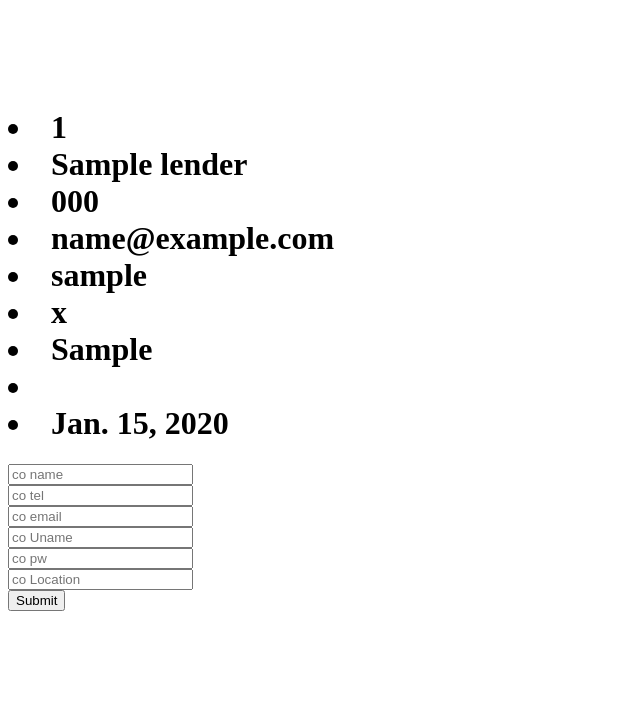
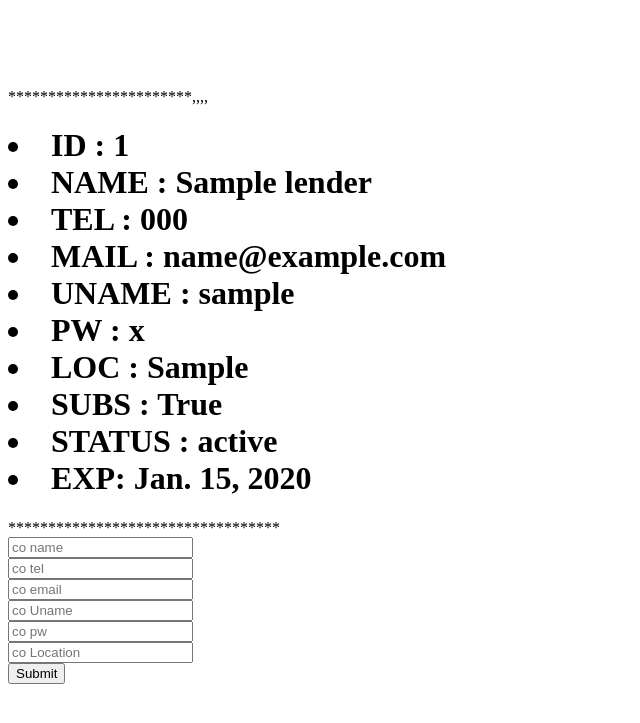
Before and after one commit to charleskim474/Lenders, a Django app: page / in a window 1280 px wide. Shown: the top 723 px of the page, without its empty margins (0-640 px from the left). Run offline with Django 5.2, Linux system fonts and the light colour scheme; tables that the repository leaves empty hold one stand-in row (values such as "Sample post").

Commit message:
Added auto free subscription and expiry culculation

```diff
--- a/Kimtech/models.py
+++ b/Kimtech/models.py
@@ -1,4 +1,5 @@
 from django.db import models
+from datetime import date, timedelta
 
 #Lenders' information
 
@@ -10,7 +11,8 @@ class Lender(models.Model):
     password = models.CharField(max_length = 100)
     location = models.CharField(max_length = 100)
     subscription = models.BooleanField(default = False)
-    expiry = models.DateField()
+    expiry = models.DateField(default = date.today() + timedelta(days = 30)) #Automatically add 30days expiry from today
+    subscription_status = models.CharField(max_length = 10, default = 'Trial') #Trial/Working
 
 
 #Borrower information
--- a/Kimtech/views.py
+++ b/Kimtech/views.py
@@ -19,7 +19,7 @@ def create_account(request):
         location = request.POST['location']
         #subscription logic here
         #Expiry check & update here
-        Lender.objects.create(co_name = co_name, tel = tel, email = email, username =username, password = password, location = location, expiry = '2025-04-03')
+        Lender.objects.create(co_name = co_name, tel = tel, email = email, username =username, password = password, location = location, subscription = True, subscription_status = 'Trial')#Expiry is added automatically
         print('\n\n=====>>SAVED SUCCESSFULLY\n\n')
 
       #  lender = Lender.objects.all()
--- a/templates/index.html
+++ b/templates/index.html
@@ -1,20 +1,24 @@
 <marquee><h1 style="color:red;">Welcome to lenders</h1></marquee>
 
 {% for l in lender %}
+***********************,,,,
 <h1><l>
-		<li>{{l.id}}</li>
-		<li>{{l.co_name}}</li>
-		<li>{{l.tel}}</li>
-		<li>{{l.email}}</li>
-		<li>{{l.username}}</li>
-		<li>{{l.password}}</li>
-		<li>{{l.location}}</li>
-		<li>{{l.suscription}}</li>
-		<li>{{l.expiry}}</li>
+		<li>ID : {{l.id}}</li>
+		<li>NAME : {{l.co_name}}</li>
+		<li>TEL : {{l.tel}}</li>
+		<li>MAIL : {{l.email}}</li>
+		<li>UNAME : {{l.username}}</li>
+		<li>PW : {{l.password}}</li>
+		<li>LOC : {{l.location}}</li>
+		<li>SUBS : {{l.subscription}}</li>
+			<li>STATUS : {{l.subscription_status}}</li>
+		<li>EXP: {{l.expiry}}</li>
 
 </l>
 </h1>
+**********************************
 {%endfor%}
+
 
 <form action="create_account/" method="POST">
 		{% csrf_token %}
```
Also changed, not shown: Kimtech/logic.py (added, +18 -0 lines), Kimtech/migrations/0002_lender_subscription_status_alter_lender_expiry.py (added), Kimtech/migrations/0003_alter_lender_expiry.py (added).
